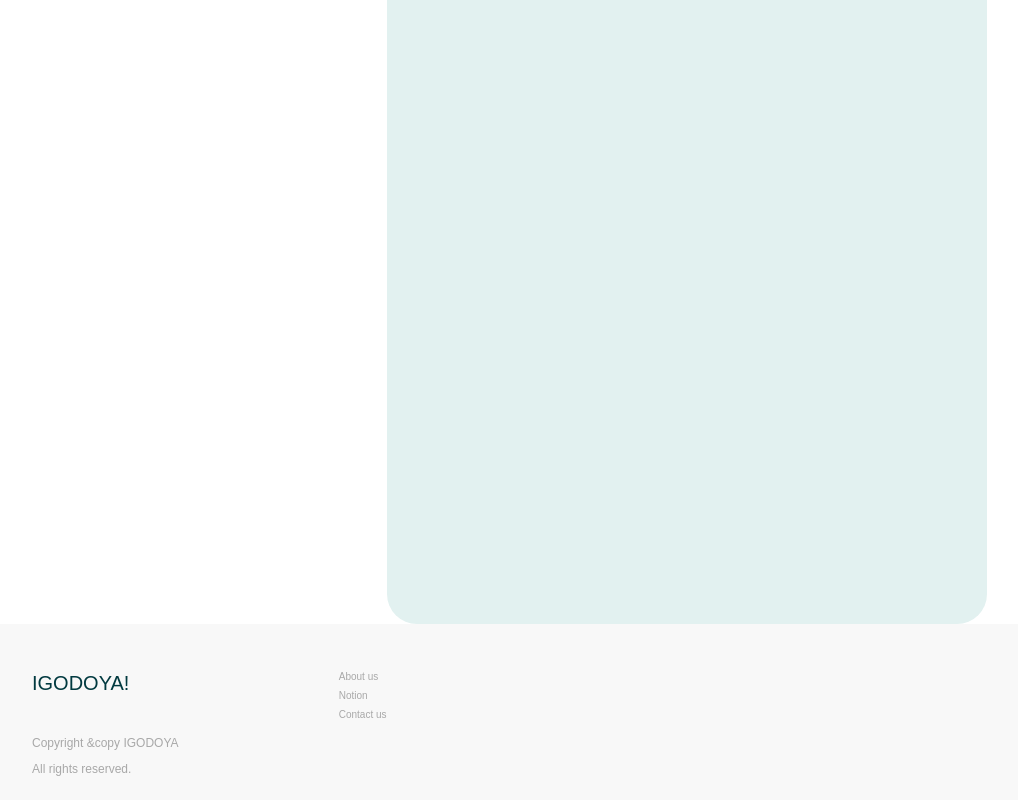
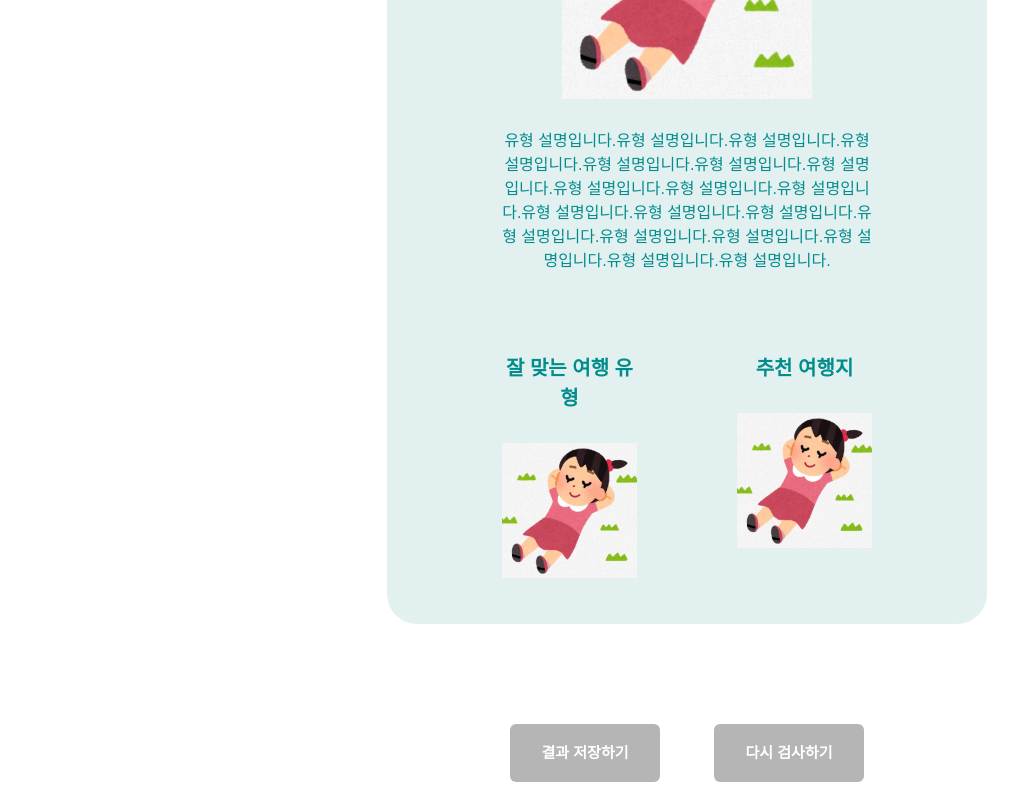
Before and after one commit to Maumkkut/maumkkut_Frontend, a React (Vite) app: page /TravelTasteTest/history/1 in a window 1280 px wide. Shown: the part 900-1700 px from the top of the page, without its empty margins (33-1051 px from the left). Built offline with nearby package versions, Linux system fonts and the light colour scheme; a web font is replaced by a local one.

Commit message:
Design: 디테일 결과 페이지 디자인 - 디테일 결과 페이지 디자인 - 공유하기 기능 추가 필요 - #16

```diff
--- a/src/pages/TravelTasteTest/TestDetailPage.tsx
+++ b/src/pages/TravelTasteTest/TestDetailPage.tsx
@@ -5,32 +5,73 @@ const TestDetailPage = () => {
   return (
     <ContentLayout>
       <ResultCard />
+      <SaveOrRetry />
     </ContentLayout>
   );
 };
 
 const ResultCard = () => {
   return (
-    <div className="bg-mk-logo0 mx-auto mt-[100px] h-[1000px] w-[600px] rounded-[30px]">
-      <div className="mx-auto w-[370px]">
-        <div className="mx-auto mt-[100px] text-center">
-          <h2 className="mb-[80px] font-dotum text-[30px] font-bold text-mk-logo3">
+    <div className="mx-auto my-[100px] h-[1000px] w-[600px] rounded-[30px] bg-mk-logo0 py-[100px]">
+      <div className="mx-auto w-[370px] text-mk-logo3">
+        <div className="mx-auto mb-[80px] text-center">
+          <h2 className="mb-[80px] font-dotum text-[30px] font-bold">
             힐링이야말로 여행의 목적!
           </h2>
-          <div className="mx-auto h-[250px] w-[250px]">
+          <div className="mx-auto my-[30px] h-[250px] w-[250px]">
             <img
               src={resultDefault}
               alt=""
             />
           </div>
+          <p>
+            유형 설명입니다.유형 설명입니다.유형 설명입니다.유형 설명입니다.유형
+            설명입니다.유형 설명입니다.유형 설명입니다.유형 설명입니다.유형
+            설명입니다.유형 설명입니다.유형 설명입니다.유형 설명입니다.유형
+            설명입니다.유형 설명입니다.유형 설명입니다.유형 설명입니다.유형
+            설명입니다.유형 설명입니다.유형 설명입니다.
+          </p>
         </div>
-        <div>
-          <div></div>
-          <div></div>
+        <div className="flex justify-between text-center">
+          <div className="h-[184px] w-[135px]">
+            <h3 className="mb-[30px] text-[20px] font-bold">
+              잘 맞는 여행 유형
+            </h3>
+            <div>
+              <img
+                src={resultDefault}
+                alt=""
+                className="w-max"
+              />
+            </div>
+          </div>
+          <div className="h-[184px] w-[135px]">
+            <h3 className="mb-[30px] text-[20px] font-bold">추천 여행지</h3>
+            <button>
+              <img
+                src={resultDefault}
+                alt=""
+                className="w-max"
+              />
+            </button>
+          </div>
         </div>
       </div>
     </div>
   );
 };
 
+const SaveOrRetry = () => {
+  return (
+    <div className="mx-auto my-[100px] flex h-[58px] w-[354px] justify-between">
+      <button className="h-full w-[150px] rounded-[6px] bg-mk-newgrey text-[15px] font-semibold text-white">
+        결과 저장하기
+      </button>
+      <button className="h-full w-[150px] rounded-[6px] bg-mk-newgrey text-[15px] font-semibold text-white">
+        다시 검사하기
+      </button>
+    </div>
+  );
+};
+
 export default TestDetailPage;
```
